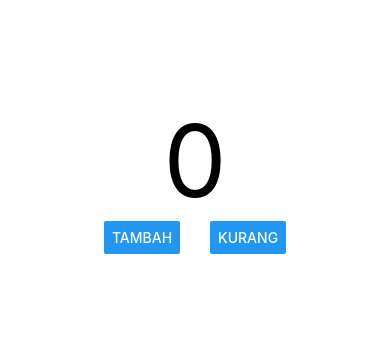
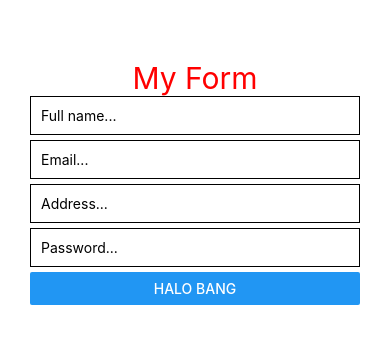
Before and after one commit to suryaa6666/b46-fundamental-react-native, a React Native app: screen / in a window 390 px wide. Shown: the top 344 px of the page. Built offline with nearby package versions, Linux system fonts and the light colour scheme.

Commit message:
6.styling-in-react-native

```diff
--- a/App.js
+++ b/App.js
@@ -1,11 +1,11 @@
 import { StatusBar } from "expo-status-bar";
 import { SafeAreaView } from "react-native";
-import State from "./src/screens/State";
+import Form from "./src/screens/Form";
 
 export default function App() {
   return (
     <SafeAreaView>
-      <State />
+      <Form />
       <StatusBar style={{ flex: 1 }} />
     </SafeAreaView>
   );
--- /dev/null
+++ b/src/screens/Form.js
@@ -0,0 +1,43 @@
+import {
+  Button,
+  StyleSheet,
+  Text,
+  TextInput,
+  TouchableOpacity,
+  View,
+} from "react-native";
+
+function Form() {
+  return (
+    <View style={{marginTop: 30, padding: 30 }}>
+      <Text style={styles.myFont}>My Form</Text>
+      <View>
+        <TextInput style={styles.myInput} placeholder="Full name..." />
+        <TextInput style={styles.myInput} placeholder="Email..." />
+        <TextInput style={styles.myInput} placeholder="Address..." />
+        <TextInput style={styles.myInput} placeholder="Password..." />
+      </View>
+      <Button title="Halo bang" />
+    </View>
+  );
+}
+
+const styles = StyleSheet.create({
+  myFont: {
+    color: "red",
+    fontSize: 30,
+    textAlign: "center"
+  },
+  myButton: {
+    backgroundColor: "blue",
+  },
+  myInput: {
+    borderColor: "black",
+    borderWidth: 1,
+    marginBottom: 5,
+    borderStyle: "solid",
+    padding: 10
+  },
+});
+
+export default Form;
--- a/src/screens/State.js
+++ /dev/null
@@ -1,46 +0,0 @@
-import { useReducer } from "react";
-import { Button, Text, View } from "react-native";
-
-let counter = 0;
-
-function State() {
-  const [_, dispatch] = useReducer((x) => {
-    return x + 1;
-  }, 0);
-
-  const tambah = () => {
-    counter += 1;
-    dispatch();
-  };
-
-  const kurang = () => {
-    counter -= 1;
-    dispatch();
-  };
-  return (
-    <View
-      style={{
-        marginTop: 100,
-        display: "flex",
-        alignItems: "center",
-        width: "100%",
-      }}
-    >
-      <Text style={{ fontSize: 100 }}>{counter}</Text>
-      <View
-        style={{
-          width: "100%",
-          display: "flex",
-          flexDirection: "row",
-          justifyContent: "center",
-          gap: 30,
-        }}
-      >
-        <Button onPress={tambah} title="Tambah" />
-        <Button onPress={kurang} title="Kurang" />
-      </View>
-    </View>
-  );
-}
-
-export default State;
```
Also changed, not shown: 1 other file (tests, documents, lock files or other folders).
